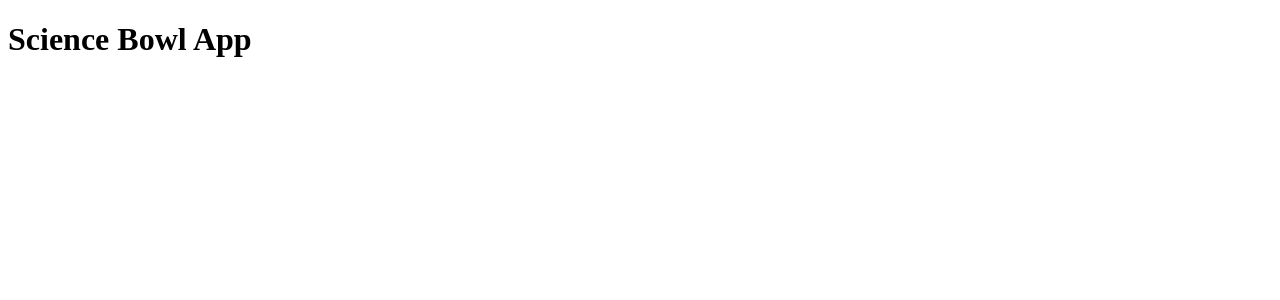
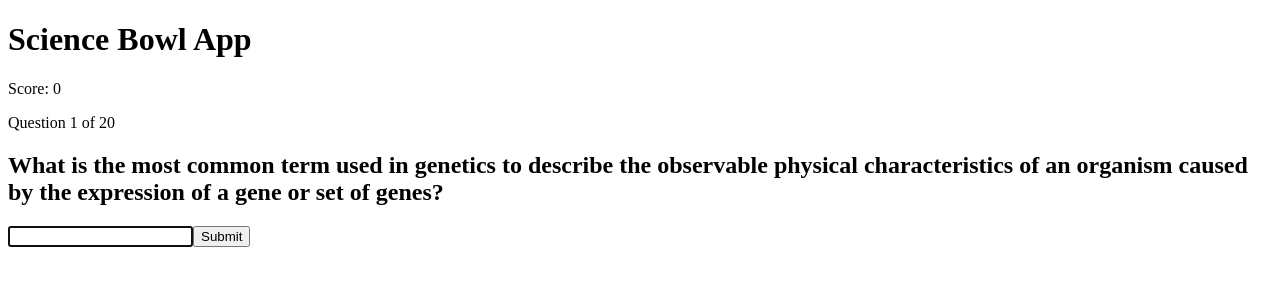
Before and after one commit to codeCrafter10-alt/science-bowl-practice-app, a React (Vite) app: page / in a window 1280 px wide. Shown: the top 300 px of the page. Built offline with nearby package versions, Linux system fonts and the light colour scheme.

Commit message:
Add sample questions and basic gameplay

```diff
--- a/src/App.jsx
+++ b/src/App.jsx
@@ -1,11 +1,71 @@
 import { useState } from "react"
+import { sampleQuestions } from "./sampleQuestions";
 
 function App() {
+  const [questionIndex, setQuestionIndex] = useState(0);
+  const [answer, setAnswer] = useState("");
+  const [score, setScore] = useState(0);
+  const currentQuestion = sampleQuestions[questionIndex];
+
+  function handleSubmit(e) {
+    e.preventDefault();
+
+    const normalizedAnswer = answer.toLowerCase().trim();
+
+    const isCorrect = currentQuestion.answers.includes(normalizedAnswer);
+
+    if (isCorrect) {
+      setScore((prev) => prev + 4);
+    }
+
+    setAnswer("");
+    setQuestionIndex((prev) => prev + 1);
+  }
+
+  if (!currentQuestion) {
+    return(
+     <main>
+        <h1>End of Set</h1>
+
+        <p>
+          Final Score: {score}
+        </p>
+      </main>
+    );
+  }
+
   return (
     <main>
       <h1>Science Bowl App</h1>
+
+      <p>
+        Score: {score}
+      </p>
+
+      <p>
+        Question {questionIndex + 1} of{" "} {sampleQuestions.length}
+      </p>
+
+      <h2>
+        {currentQuestion.question}
+      </h2>
+
+      <form onSubmit={handleSubmit}>
+        <input
+          type="text"
+          value={answer}
+          onChange={(e) =>
+            setAnswer(e.target.value)
+          }
+          autoFocus
+        />
+
+        <button type="submit">
+          Submit
+        </button>
+      </form>
     </main>
-  )
+  );
 }
 
 export default App;
--- /dev/null
+++ b/src/sampleQuestions.js
@@ -0,0 +1,231 @@
+export const sampleQuestions = [
+  {
+    "id": 1,
+    "questionType": "tossup",
+    "linkedBonusId": 2,
+    "division": "high-school",
+    "type": "short-answer",
+    "topic": "Biology",
+    "question": "What is the most common term used in genetics to describe the observable physical characteristics of an organism caused by the expression of a gene or set of genes?",
+    "answers": ["phenotype"]
+  },
+  {
+    "id": 2,
+    "questionType": "bonus",
+    "division": "high-school",
+    "type": "short-answer",
+    "topic": "Biology",
+    "question": "What is the biological term most often used for the act of a cell engulfing a particle by extending its pseudopodia around the particle?",
+    "answers": ["phagocytosis"]
+  },
+
+  {
+    "id": 3,
+    "questionType": "tossup",
+    "linkedBonusId": 4,
+    "division": "high-school",
+    "type": "multiple-choice",
+    "topic": "Chemistry",
+    "question": "An aqueous solution in which the concentration of OH- ions is greater than that of H+ ions is:",
+    "choices": {
+      "W": "basic",
+      "X": "acidic",
+      "Y": "neutral",
+      "Z": "in equilibrium"
+    },
+    "answers": ["W", "basic"]
+  },
+  {
+    "id": 4,
+    "questionType": "bonus",
+    "division": "high-school",
+    "type": "short-answer",
+    "topic": "Chemistry",
+    "question": "Find the mass of 1 mole of cuprous oxide, or Cu2O. Assume the atomic mass of copper is 64 and oxygen is 16.",
+    "answers": ["144"]
+  },
+
+  {
+    "id": 5,
+    "questionType": "tossup",
+    "linkedBonusId": 6,
+    "division": "high-school",
+    "type": "short-answer",
+    "topic": "Physics",
+    "question": "What property of a sound wave is most commonly associated with loudness?",
+    "answers": ["amplitude"]
+  },
+  {
+    "id": 6,
+    "questionType": "bonus",
+    "division": "high-school",
+    "type": "short-answer",
+    "topic": "Physics",
+    "question": "What is the most common term for the behavior of light where it appears to bend around small obstacles or the spreading out of waves as light passes through pinholes or slits?",
+    "answers": ["diffraction"]
+  },
+
+  {
+    "id": 7,
+    "questionType": "tossup",
+    "linkedBonusId": 8,
+    "division": "high-school",
+    "type": "short-answer",
+    "topic": "Math",
+    "question": "What term best describes 2 angles with 90° as the sum of their measurements?",
+    "answers": ["complementary"]
+  },
+  {
+    "id": 8,
+    "questionType": "bonus",
+    "division": "high-school",
+    "type": "short-answer",
+    "topic": "Math",
+    "question": "Divide the following and give your answer in scientific notation: 8×10^7 / (4×10^4)^2",
+    "answers": ["4 × 10^5"]
+  },
+
+  {
+    "id": 9,
+    "questionType": "tossup",
+    "linkedBonusId": 10,
+    "division": "high-school",
+    "type": "multiple-choice",
+    "topic": "Earth Science",
+    "question": "The overall charge at the top and bottom, respectively, of a towering cumulonimbus cloud during a thunderstorm is:",
+    "choices": {
+      "W": "positive, positive",
+      "X": "positive, negative",
+      "Y": "negative, positive",
+      "Z": "negative, negative"
+    },
+    "answers": ["X", "positive, negative"]
+  },
+  {
+    "id": 10,
+    "questionType": "bonus",
+    "division": "high-school",
+    "type": "multiple-choice",
+    "topic": "Earth Science",
+    "question": "A lightning bolt is seen and its accompanying thunder is heard 15 seconds later. This means the storm is most likely how many miles away:",
+    "choices": {
+      "W": "3",
+      "X": "6",
+      "Y": "9",
+      "Z": "15"
+    },
+    "answers": ["W", "3"]
+  },
+
+  {
+    "id": 11,
+    "questionType": "tossup",
+    "linkedBonusId": 12,
+    "division": "high-school",
+    "type": "short-answer",
+    "topic": "General Science",
+    "question": "How many significant figures are in the number 0.00750?",
+    "answers": ["3"]
+  },
+  {
+    "id": 12,
+    "questionType": "bonus",
+    "division": "high-school",
+    "type": "short-answer",
+    "topic": "General Science",
+    "question": "Subtract the following 2 numbers and give your answer with the proper significant figures: 25.101 - 0.9608",
+    "answers": ["24.140"]
+  },
+
+  {
+    "id": 13,
+    "questionType": "tossup",
+    "linkedBonusId": 14,
+    "division": "high-school",
+    "type": "short-answer",
+    "topic": "Astronomy",
+    "question": "What is the proper name of the star that is most commonly noted to have coordinates closest to the north celestial pole?",
+    "answers": ["Polaris"]
+  },
+  {
+    "id": 14,
+    "questionType": "bonus",
+    "division": "high-school",
+    "type": "short-answer",
+    "topic": "Astronomy",
+    "question": "What is the most well-known asterism in Ursa Major?",
+    "answers": ["Big Dipper"]
+  },
+
+  {
+    "id": 15,
+    "questionType": "tossup",
+    "linkedBonusId": 16,
+    "division": "high-school",
+    "type": "multiple-choice",
+    "topic": "Biology",
+    "question": "Human epidermis is mostly composed of which of the following basic animal tissue types:",
+    "choices": {
+      "W": "epithelial",
+      "X": "connective",
+      "Y": "nervous",
+      "Z": "muscle"
+    },
+    "answers": ["W", "epithelial"]
+  },
+  {
+    "id": 16,
+    "questionType": "bonus",
+    "division": "high-school",
+    "type": "short-answer",
+    "topic": "Biology",
+    "question": "What are the 2 basic categories of lymphocyte cells?",
+    "answers": ["T cells", "B cells"]
+  },
+
+  {
+    "id": 17,
+    "questionType": "tossup",
+    "linkedBonusId": 18,
+    "division": "high-school",
+    "type": "short-answer",
+    "topic": "Chemistry",
+    "question": "What general type of bonding is found in molecules in which electrons are shared by nuclei?",
+    "answers": ["covalent"]
+  },
+  {
+    "id": 18,
+    "questionType": "bonus",
+    "division": "high-school",
+    "type": "short-answer",
+    "topic": "Chemistry",
+    "question": "Name all of the following 4 processes where latent heat is absorbed: evaporation; condensation; water melts; water freezes",
+    "answers": ["evaporation", "water melts"]
+  },
+
+  {
+    "id": 19,
+    "questionType": "tossup",
+    "linkedBonusId": 20,
+    "division": "high-school",
+    "type": "short-answer",
+    "topic": "Physics",
+    "question": "Although not known as such at the time, what was the first form of spectacular electric discharge seen by humans?",
+    "answers": ["lightning"]
+  },
+  {
+    "id": 20,
+    "questionType": "bonus",
+    "division": "high-school",
+    "type": "multiple-choice",
+    "topic": "Physics",
+    "question": "A constant force acting on a body experiencing no change in its environment will give the body:",
+    "choices": {
+      "W": "constant acceleration",
+      "X": "constant speed",
+      "Y": "constant velocity",
+      "Z": "zero acceleration"
+    },
+    "answers": ["W", "constant acceleration"]
+  }
+]
```
